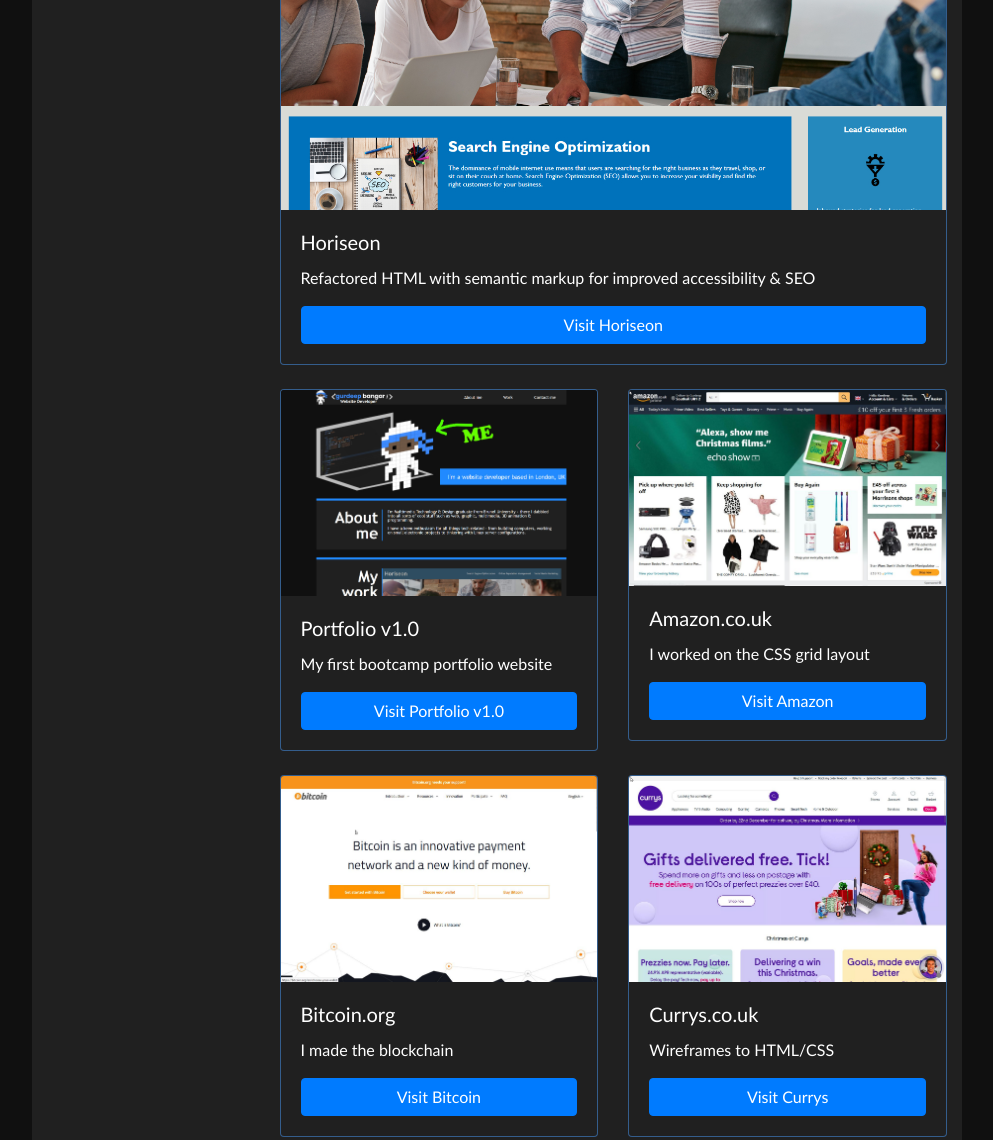
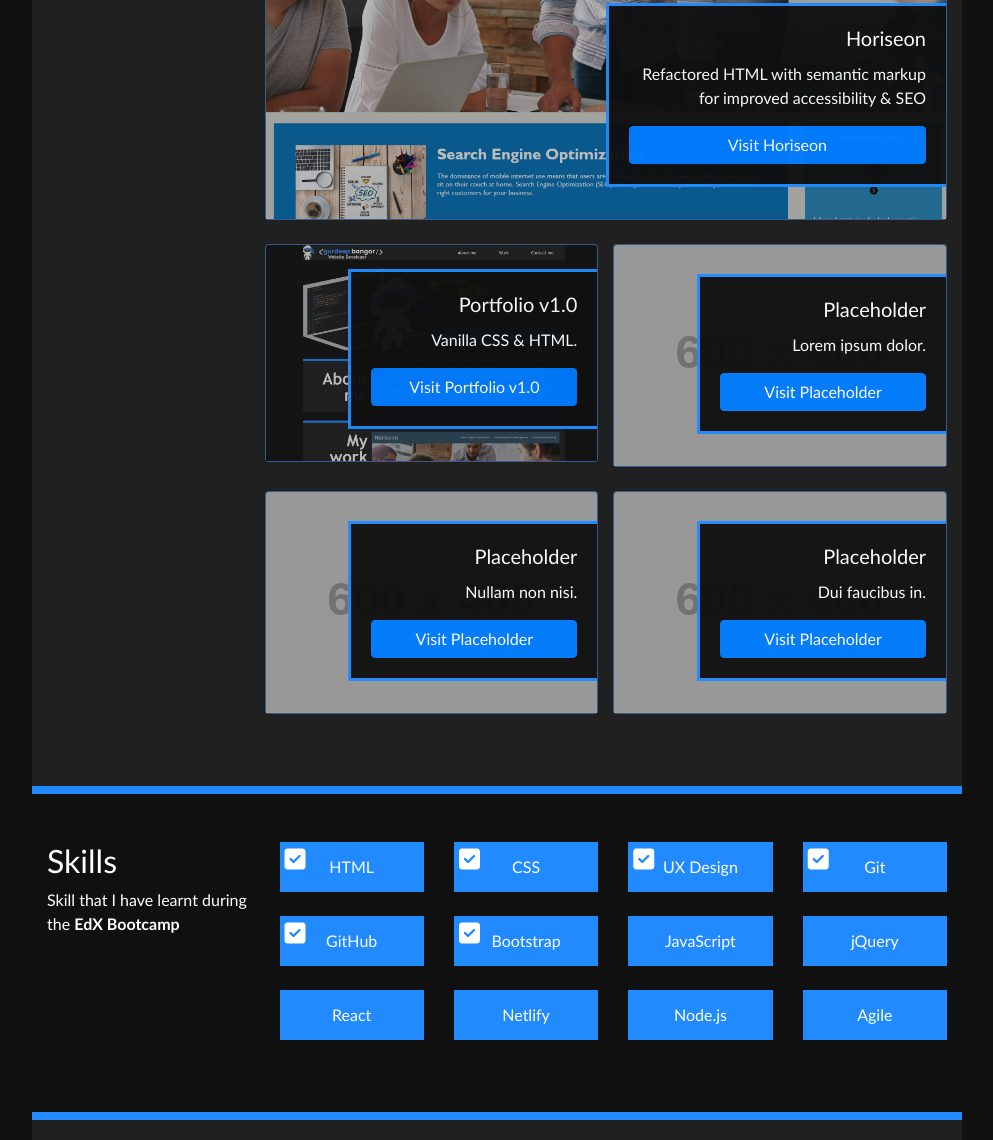
Before and after one commit to gurdeep-ninja/Bootstrap-Portfolio, a plain HTML site: page index.html in a window 1280 px wide. Shown: the part 716-1856 px from the top of the page, without its empty margins (143-1136 px from the left). Drawn offline with nearby package versions, Linux system fonts and the light colour scheme; placeholder pictures from the web are drawn by us.

Commit message:
Updated my work section html and styles to reflect previous portfolio functionallity

```diff
--- a/css/styles.css
+++ b/css/styles.css
@@ -1,17 +1,9 @@
 /* Set CSS variables to reuse throughout website */
 :root {
-    --theme-accent: #218AFF;
-    /* Primary accent / font colour */
-    --theme-bg-color: rgb(16, 16, 16);
-    /* Primary background colour */
-    --theme-bg-color-secondary: rgb(32, 32, 32);
-    /* Secondary background colour */
+    --theme-accent: #218AFF;/* Primary accent / font colour */
+    --theme-bg-color: rgb(16, 16, 16);/* Primary background colour */
+    --theme-bg-color-secondary: rgb(32, 32, 32); /* Secondary background colour */
     --theme-body-font-color: #fff;
-    --container-width: 100%;
-    /* Global default width for containers */
-    --container-width-medium: 75%;
-    --container-width-desktop: 960px;
-    /* Global default width for containers */
 }
 
 /* Adds smooth scrolling for anchor links */
@@ -22,13 +14,9 @@ html {
 /* Set body styles */
 body {
     font-family: 'Trebuchet MS', 'Lucida Sans Unicode', 'Lucida Grande', 'Lucida Sans', Arial, sans-serif;
-    /* Setting font to whole body */
     line-height: 1.5;
-    /* Line height to 1.5x */
     background-color: var(--theme-bg-color);
-    /* Background colour */
     color: var(--theme-body-font-color);
-    /* set whole body colour to white */
 }
 
 /* Reset styles for lists */
@@ -72,7 +60,7 @@ a {
     text-align: center;
 }
 
-/* Adjusyt navbar-nav (ul) styles */
+/* Adjust navbar-nav (ul) styles */
 .navbar-nav {
     align-items: stretch;
     flex-wrap: wrap;
@@ -91,13 +79,12 @@ a {
     color: #fff
 }
 
-/* Override .navnar-dark link color */
+/* Override .navbar-dark link color */
 .navbar-dark .navbar-nav .nav-link {
     color:#fff
 }
 
 /* Custom Jumbotron styles */
-
 /* Apply styles to the main jumbotron */
 .jumbotron {
 	background-image: url("../images/hero-bg.jpg");
@@ -130,6 +117,7 @@ a {
     background-color:var(--theme-accent)
 }
 
+/* Jumbotron hero image style */
 .jumboHeroImage{
     max-width:100%
 }
@@ -143,9 +131,40 @@ main section:nth-child(even){
 
 /* My Work Section */
 
+/* Custom card style */
 .card {
-    border-color:rgba(72, 153, 247,0.5)
+    border-color:rgba(72, 153, 247,0.5);
+    position: relative;
 }
+
+/* Custom card body style */
+.card .card-body{
+        position: absolute;
+        background-color: var(--theme-bg-color);
+        bottom: 2em;
+        right: 0;
+        text-align: right;
+        width: 50%;
+        padding: 20px;
+        opacity: 0.96;
+        border: 3px solid var(--theme-accent);
+        border-right: none;
+}
+/* Custom style target all cards except first */
+.row div:nth-child(n+2) > .card .card-body {
+	width: 75%;
+}
+/* Apply image opacity & animation settings */
+.card img {
+    opacity: 0.7;
+    transition: all 0.2s ease-in-out;
+}
+
+/* On hover event on card image */
+.card:hover img {
+    opacity: 1;
+}
+
 /* Skill Section */
 .skill {
     display: flex;
@@ -156,6 +175,7 @@ main section:nth-child(even){
     position: relative;
 }
 
+/* Span to hold skill checkbox icon */
 .skill span {
     position: absolute;
     font-size:1.5em;
@@ -171,6 +191,7 @@ main section:nth-child(even){
 #contact-section h2 {
     border-bottom:2px solid var(--theme-accent);
 }
+
 /* General style for section-container */
 .section-container {
     border-top: 8px solid var(--theme-accent);
@@ -178,23 +199,22 @@ main section:nth-child(even){
     padding-bottom: 3em;
 }
 
-
-
 /* Footer */
-
 .contact-details {
     flex-direction: row;
     align-items: center;
     justify-content: space-evenly;
 }
 
+/* Set Footer link coour */
 footer a {
     color:var(--theme-accent)
 }
-
+/* Set footer link hover colour */
 footer a:hover {
     color: #fff
 }
+/* Set footer contact details section font size */
 .contact-details{
     font-size:1.5em
 }
--- a/index.html
+++ b/index.html
@@ -74,10 +74,10 @@
                     <!-- Column 2 of 2 - Content column -->
                     <div class="col-sm-12 col-md-9 pr-0 pl-0">
                         <div class="container">
-                            <!-- Row 1 of 2 - Portfolio card #1 -->
+                            <!-- Row 2 of 2 - Portfolio card(s) #2-#5 -->
                             <div class="row">
                                 <!-- Card #1 -->
-                                <div class="col-12 mb-4">
+                                <div class="col-12 mb-4 pl-0">
                                     <div class="card bg-dark">
                                         <img src="./images/portfolio-item1.jpg" class="card-img-top"
                                             alt="Screenshot of Horiseon Website">
@@ -91,58 +91,58 @@
                                         </div>
                                     </div>
                                 </div>
-                            </div>
-                            <!-- Row 2 of 2 - Portfolio card(s) #2-#5 -->
-                            <div class="row">
                                 <!-- Card #2-->
-                                <div class="col-sm-12 col-md-6 mb-4">
+                                <div class="col-sm-12 col-md-6 mb-4 pl-0">
                                     <div class="card bg-dark">
                                         <img src="./images/portfolio-item2.jpg" class="card-img-top"
-                                            alt="Screenshot of Yahoo.com">
+                                            alt="Screenshot of my first Bootcamp portfolio">
                                         <div class="card-body">
                                             <h5 class="card-title">Portfolio v1.0</h5>
-                                            <p class="card-text">My first bootcamp portfolio website</p>
-                                            <a class="btn btn-primary w-100" href="https://gurdeep-ninja.github.io/portfolio/"
-                                                title="Go to Yahoo">Visit Portfolio v1.0</a>
+                                            <p class="card-text">Vanilla CSS & HTML.</p>
+                                            <a class="btn btn-primary w-100"
+                                                href="https://gurdeep-ninja.github.io/portfolio/"
+                                                title="Go to my first portfolio">Visit Portfolio v1.0</a>
                                         </div>
                                     </div>
                                 </div>
                                 <!-- Card #3-->
-                                <div class="col-sm-12 col-md-6 mb-4">
+                                <div class="col-sm-12 col-md-6 mb-4 pl-0">
                                     <div class="card bg-dark">
-                                        <img src="./images/portfolio-item3.jpg" class="card-img-top"
-                                            alt="Screenshot of Amazon.com">
+                                        <img src="https://placehold.co/600x400" class="card-img-top"
+                                            alt="Lorem ipsum dolor sit amet, consectetur adipiscing elit.">
                                         <div class="card-body">
-                                            <h5 class="card-title">Amazon.co.uk</h5>
-                                            <p class="card-text">I worked on the CSS grid layout</p>
-                                            <a class="btn btn-primary w-100" href="https://www.amazon.co.uk"
-                                                title="Go to Amazon">Visit Amazon</a>
+                                            <h5 class="card-title">Placeholder</h5>
+                                            <p class="card-text">Lorem ipsum dolor.</p>
+                                            <a class="btn btn-primary w-100" href="https://placehold.co/"
+                                                title="Lorem ipsum dolor sit amet, consectetur adipiscing elit.">Visit
+                                                Placeholder</a>
                                         </div>
                                     </div>
                                 </div>
                                 <!-- Card #4-->
-                                <div class="col-sm-12 col-md-6 mb-4">
+                                <div class="col-sm-12 col-md-6 mb-4 pl-0">
                                     <div class="card bg-dark">
-                                        <img src="./images/portfolio-item4.jpg" class="card-img-top"
-                                            alt="Screenshot of Bitcoin.org">
+                                        <img src="https://placehold.co/600x400" class="card-img-top"
+                                            alt="Nullam non nisi est sit amet.">
                                         <div class="card-body">
-                                            <h5 class="card-title">Bitcoin.org</h5>
-                                            <p class="card-text">I made the blockchain</p>
-                                            <a class="btn btn-primary w-100" href="https://bitcoin.org"
-                                                title="Go to Bitcoin">Visit Bitcoin</a>
+                                            <h5 class="card-title">Placeholder</h5>
+                                            <p class="card-text">Nullam non nisi.</p>
+                                            <a class="btn btn-primary w-100" href="https://placehold.co/"
+                                                title="Nullam non nisi est sit amet.">Visit Placeholder</a>
                                         </div>
                                     </div>
                                 </div>
                                 <!-- Card #5-->
-                                <div class="col-sm-12 col-md-6 mb-4">
+                                <div class="col-sm-12 col-md-6 mb-4 pl-0">
                                     <div class="card bg-dark">
-                                        <img src="./images/portfolio-item5.jpg" class="card-img-top"
-                                            alt="Screenshot of Currys.co.uk">
+                                        <img src="https://placehold.co/600x400" class="card-img-top"
+                                            alt="Dui faucibus in ornare quam viverra orci sagittis.">
                                         <div class="card-body">
-                                            <h5 class="card-title">Currys.co.uk</h5>
-                                            <p class="card-text">Wireframes to HTML/CSS</p>
-                                            <a class="btn btn-primary w-100" href="https://www.currys.co.uk"
-                                                title="Go to Currys">Visit Currys</a>
+                                            <h5 class="card-title">Placeholder</h5>
+                                            <p class="card-text">Dui faucibus in.</p>
+                                            <a class="btn btn-primary w-100" href="https://placehold.co/"
+                                                title="Dui faucibus in ornare quam viverra orci sagittis.">Visit
+                                                Placeholder</a>
                                         </div>
                                     </div>
                                 </div>
@@ -239,7 +239,8 @@
             <div class="container">
                 <div class="row">
                     <div class="col-md-6 mb-md-0 mb-3">
-                        <a href="https://www.edx.org/" class="btn btn-dark w-100">Click Here To Visit the EdX Website</a>
+                        <a href="https://www.edx.org/" class="btn btn-dark w-100">Click Here To Visit the EdX
+                            Website</a>
                     </div>
                     <div class="col-md-6">
                         <ul class="contact-details flex">
```
